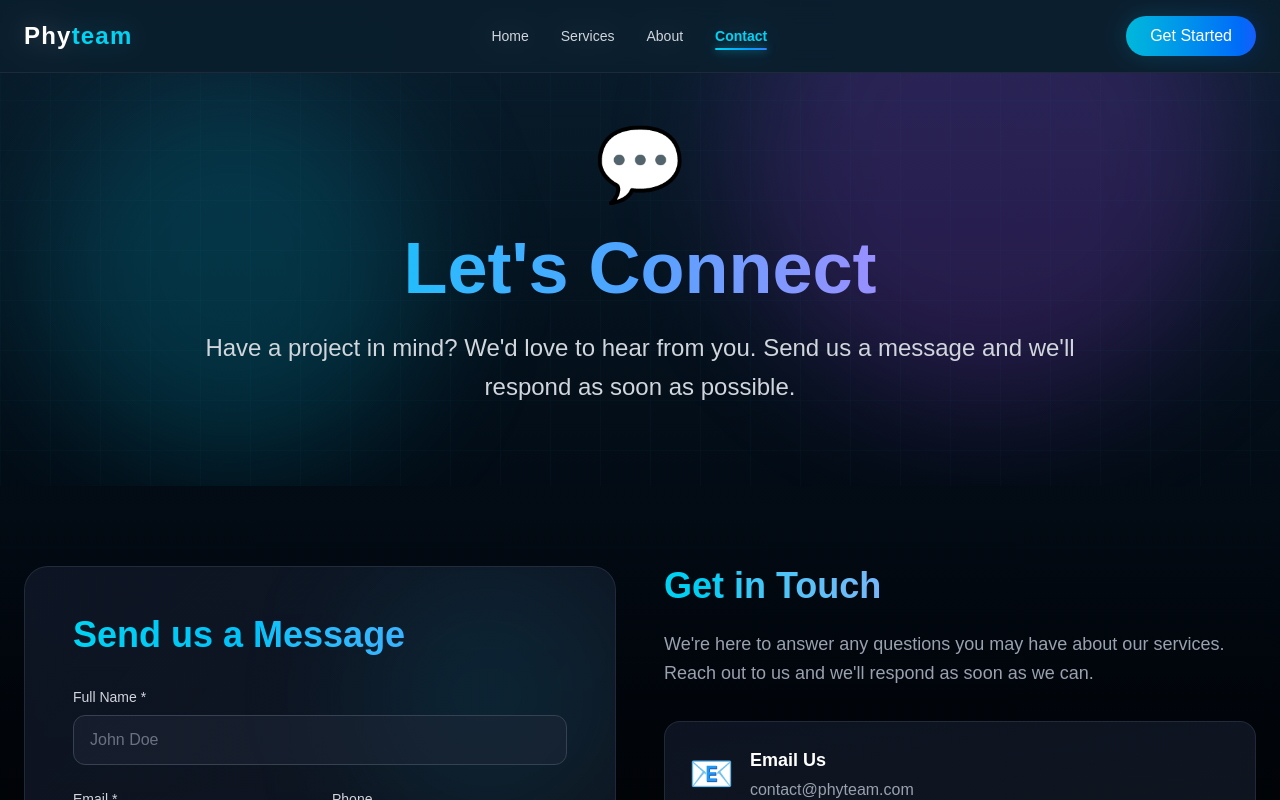
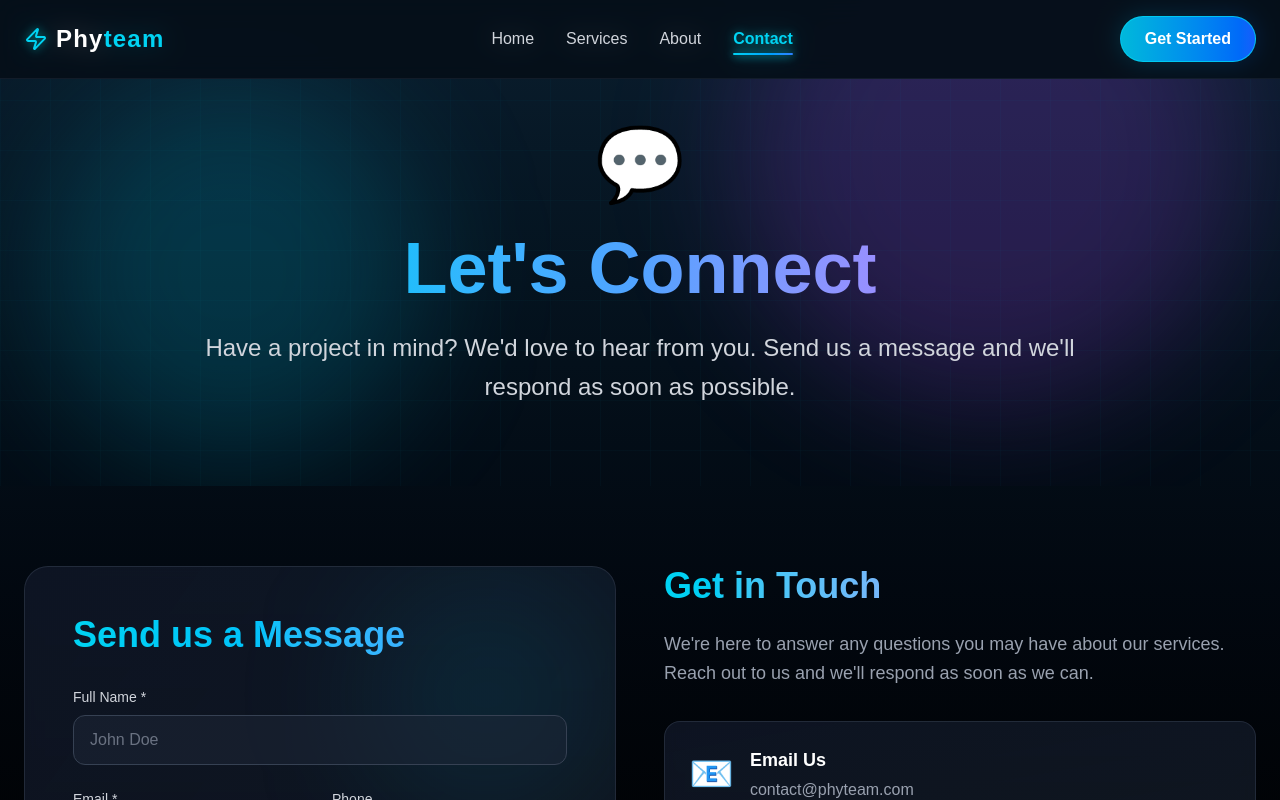
Before and after one commit to workthehype/phyteam, a Next.js app: page /contact in a window 1280 px wide. Shown: the top 800 px of the page. Built offline with nearby package versions, Linux system fonts and the light colour scheme.

Commit message:
add humberger menu, responsiveness improvement

```diff
--- a/app/components/Header.tsx
+++ b/app/components/Header.tsx
@@ -3,6 +3,7 @@
 import { useEffect, useState, memo } from "react";
 import Link from "next/link";
 import { usePathname } from "next/navigation";
+import { Menu, X, Zap } from "lucide-react"; // Using Lucide Icons for cleaner hamburger
 
 interface HeaderProps {
   onBookCallClick?: () => void;
@@ -10,93 +11,99 @@ interface HeaderProps {
 
 function Header({ onBookCallClick }: HeaderProps) {
   const [scrolled, setScrolled] = useState(false);
+  const [mobileMenuOpen, setMobileMenuOpen] = useState(false);
   const pathname = usePathname();
 
+  // Handle scroll effect
   useEffect(() => {
     const handleScroll = () => setScrolled(window.scrollY > 10);
     window.addEventListener("scroll", handleScroll);
     return () => window.removeEventListener("scroll", handleScroll);
   }, []);
 
+  // Prevent body scroll when mobile menu is open
+  useEffect(() => {
+    const overflow = mobileMenuOpen ? "hidden" : "unset";
+    document.body.style.overflow = overflow;
+    return () => {
+      document.body.style.overflow = "unset";
+    };
+  }, [mobileMenuOpen]);
+
+  const closeMobileMenu = () => setMobileMenuOpen(false);
+
+  const navLinks = [
+    { href: "/", label: "Home" },
+    { href: "#services", label: "Services" },
+    { href: "/about", label: "About" },
+    { href: "/contact", label: "Contact" },
+  ];
+
+  const getNavLinkClasses = (href: string) => {
+    const isActive =
+      pathname === href || (href === "#services" && pathname === "/"); // Treat root as active for services too
+    const base =
+      "relative group transition-all duration-300 cursor-pointer text-base font-medium";
+    const activeStyle =
+      "text-cyan-400 font-semibold drop-shadow-[0_0_5px_rgba(0,255,255,0.4)]";
+    const inactiveStyle = "text-gray-300 hover:text-white";
+
+    return `${base} ${isActive ? activeStyle : inactiveStyle}`;
+  };
+
+  const NavLinkUnderline = ({ href }: { href: string }) => {
+    const isActive = pathname === href;
+    return (
+      <span
+        className={`absolute -bottom-1 left-0 h-0.5 bg-gradient-to-r from-cyan-400 to-blue-500 transition-all duration-300 rounded-full ${
+          isActive
+            ? "w-full shadow-[0_0_8px_rgba(6,182,212,0.8)]"
+            : "w-0 group-hover:w-full group-hover:shadow-[0_0_8px_rgba(6,182,212,0.8)]"
+        }`}
+      />
+    );
+  };
+
   return (
     <header
-      className={`fixed top-0 left-0 right-0 z-50 transition-all duration-300
-        ${
-          scrolled
-            ? "bg-[#0a1e2e]/95 backdrop-blur-xl shadow-[0_4px_30px_rgba(0,0,0,0.25)] py-2"
-            : "bg-[#0a1e2e]/80 backdrop-blur-md border-b border-gray-800 py-4"
-        }`}
+      className={`fixed top-0 left-0 right-0 z-50 transition-all duration-300 ${
+        scrolled
+          ? "bg-[#05101a]/95 backdrop-blur-xl shadow-[0_4px_30px_rgba(0,0,0,0.4)] py-3"
+          : "bg-[#05101a]/80 backdrop-blur-md py-4 border-b border-gray-800/50"
+      }`}
     >
       <div className="max-w-7xl mx-auto px-6 flex items-center justify-between transition-all">
+        {/* Logo */}
         <Link
           href="/"
-          className="text-2xl font-bold tracking-wider text-white cursor-pointer"
+          className="text-2xl font-bold tracking-wider text-white cursor-pointer relative z-50 flex items-center gap-1"
         >
-          Phy<span className="text-cyan-400">team</span>
+          <Zap className="w-6 h-6 text-cyan-400 drop-shadow-[0_0_5px_rgba(0,255,255,0.5)]" />
+          <span className="ml-1">
+            Phy<span className="text-cyan-400">team</span>
+          </span>
         </Link>
+
+        {/* Desktop Navigation */}
         <nav className="hidden md:flex items-center gap-8 text-sm">
-          <Link
-            href="/"
-            className={`relative group ${
-              pathname === "/" ? "text-cyan-400 font-semibold" : "text-gray-300"
-            } hover:text-white transition-all duration-300 cursor-pointer hover:scale-110 hover:tracking-wider hover:drop-shadow-[0_0_8px_rgba(6,182,212,0.6)]`}
-          >
-            Home
-            <span
-              className={`absolute -bottom-1 left-0 h-0.5 bg-gradient-to-r from-cyan-400 to-blue-500 transition-all duration-300 rounded-full ${
-                pathname === "/"
-                  ? "w-full shadow-[0_0_8px_rgba(6,182,212,0.8)]"
-                  : "w-0 group-hover:w-full group-hover:shadow-[0_0_8px_rgba(6,182,212,0.8)]"
-              }`}
-            />
-          </Link>
-          <a
-            href="#services"
-            className="relative group text-gray-300 hover:text-white transition-all duration-300 cursor-pointer hover:scale-110 hover:tracking-wider hover:drop-shadow-[0_0_8px_rgba(6,182,212,0.6)]"
-          >
-            Services
-            <span className="absolute -bottom-1 left-0 w-0 h-0.5 bg-gradient-to-r from-cyan-400 to-blue-500 group-hover:w-full group-hover:shadow-[0_0_8px_rgba(6,182,212,0.8)] transition-all duration-300 rounded-full" />
-          </a>
-          <Link
-            href="/about"
-            className={`relative group ${
-              pathname === "/about"
-                ? "text-cyan-400 font-semibold"
-                : "text-gray-300"
-            } hover:text-white transition-all duration-300 cursor-pointer hover:scale-110 hover:tracking-wider hover:drop-shadow-[0_0_8px_rgba(6,182,212,0.6)]`}
-          >
-            About
-            <span
-              className={`absolute -bottom-1 left-0 h-0.5 bg-gradient-to-r from-cyan-400 to-blue-500 transition-all duration-300 rounded-full ${
-                pathname === "/about"
-                  ? "w-full shadow-[0_0_8px_rgba(6,182,212,0.8)]"
-                  : "w-0 group-hover:w-full group-hover:shadow-[0_0_8px_rgba(6,182,212,0.8)]"
-              }`}
-            />
-          </Link>
-          <Link
-            href="/contact"
-            className={`relative group ${
-              pathname === "/contact"
-                ? "text-cyan-400 font-semibold"
-                : "text-gray-300"
-            } hover:text-white transition-all duration-300 cursor-pointer hover:scale-110 hover:tracking-wider hover:drop-shadow-[0_0_8px_rgba(6,182,212,0.6)]`}
-          >
-            Contact
-            <span
-              className={`absolute -bottom-1 left-0 h-0.5 bg-gradient-to-r from-cyan-400 to-blue-500 transition-all duration-300 rounded-full ${
-                pathname === "/contact"
-                  ? "w-full shadow-[0_0_8px_rgba(6,182,212,0.8)]"
-                  : "w-0 group-hover:w-full group-hover:shadow-[0_0_8px_rgba(6,182,212,0.8)]"
-              }`}
-            />
-          </Link>
+          {navLinks.map((link) => (
+            <Link
+              key={link.href}
+              href={link.href}
+              className={getNavLinkClasses(link.href)}
+            >
+              {link.label}
+              <NavLinkUnderline href={link.href} />
+            </Link>
+          ))}
         </nav>
-        <div className="flex items-center">
+
+        {/* Desktop CTA Button */}
+        <div className="hidden md:flex items-center">
           {onBookCallClick ? (
             <button
               onClick={onBookCallClick}
-              className="relative group bg-gradient-to-r from-cyan-500 to-blue-600 text-white px-6 py-2 rounded-full font-medium transition-all duration-300 cursor-pointer hover:scale-105 hover:shadow-lg hover:shadow-cyan-500/50 active:scale-95 overflow-hidden"
+              className="relative group bg-gradient-to-r from-cyan-500 to-blue-600 text-white px-6 py-2.5 rounded-full font-bold transition-all duration-300 cursor-pointer hover:scale-[1.03] hover:shadow-xl hover:shadow-cyan-500/50 active:scale-95 overflow-hidden border border-cyan-400/80"
             >
               <div className="absolute inset-0 bg-gradient-to-r from-blue-600 to-cyan-500 opacity-0 group-hover:opacity-100 transition-opacity duration-300" />
               <span className="relative z-10">Book a Call</span>
@@ -104,12 +111,91 @@ function Header({ onBookCallClick }: HeaderProps) {
           ) : (
             <Link
               href="/contact"
-              className="relative group bg-gradient-to-r from-cyan-500 to-blue-600 text-white px-6 py-2 rounded-full font-medium transition-all duration-300 cursor-pointer hover:scale-105 hover:shadow-lg hover:shadow-cyan-500/50 active:scale-95 overflow-hidden inline-block"
+              className="relative group bg-gradient-to-r from-cyan-500 to-blue-600 text-white px-6 py-2.5 rounded-full font-bold transition-all duration-300 cursor-pointer hover:scale-[1.03] hover:shadow-xl hover:shadow-cyan-500/50 active:scale-95 overflow-hidden border border-cyan-400/80 inline-block"
             >
               <div className="absolute inset-0 bg-gradient-to-r from-blue-600 to-cyan-500 opacity-0 group-hover:opacity-100 transition-opacity duration-300" />
               <span className="relative z-10">Get Started</span>
             </Link>
           )}
+        </div>
+
+        {/* Hamburger Menu Button */}
+        <button
+          onClick={() => setMobileMenuOpen(!mobileMenuOpen)}
+          className="md:hidden relative z-[60] w-10 h-10 flex items-center justify-center cursor-pointer group rounded-full bg-white/5 hover:bg-white/10 transition"
+          aria-label="Toggle menu"
+        >
+          {mobileMenuOpen ? (
+            <X className="w-6 h-6 text-cyan-400" />
+          ) : (
+            <Menu className="w-6 h-6 text-white" />
+          )}
+        </button>
+
+        {/* Mobile Menu Overlay */}
+        <div
+          className={`fixed inset-0 bg-black/80 backdrop-blur-md transition-opacity duration-300 md:hidden ${
+            mobileMenuOpen
+              ? "opacity-100 pointer-events-auto z-40"
+              : "opacity-0 pointer-events-none"
+          }`}
+          onClick={closeMobileMenu}
+        />
+
+        {/* Mobile Menu */}
+        <div
+          className={`fixed top-0 right-0 h-full w-[280px] bg-[#0f172a] border-l border-cyan-400/50 shadow-2xl shadow-cyan-500/30 transform transition-transform duration-500 ease-in-out md:hidden z-50 ${
+            mobileMenuOpen ? "translate-x-0" : "translate-x-full"
+          }`}
+          style={{ backgroundColor: "#0f172a", opacity: 1 }}
+        >
+            {/* Humberger menu's background color */}
+          <nav className="flex flex-col pt-24 px-6 space-y-3 relative bg-[#13243a]">
+            {navLinks.map((link) => (
+              <Link
+                key={link.href}
+                href={link.href}
+                onClick={closeMobileMenu}
+                className={`relative group py-4 px-4 rounded-xl transition-all duration-300 cursor-pointer text-lg ${
+                  pathname === link.href
+                    ? "bg-cyan-500/20 text-white font-bold shadow-lg shadow-cyan-500/30 border border-cyan-400/50"
+                    : "text-gray-200 hover:bg-white/10 hover:text-white border border-transparent hover:border-gray-600/30"
+                }`}
+              >
+                <span className="relative z-10">{link.label}</span>
+                {pathname === link.href && (
+                  <div className="absolute left-0 top-1/2 -translate-y-1/2 w-1.5 h-full bg-gradient-to-b from-cyan-400 to-blue-500 rounded-r-xl shadow-lg shadow-cyan-400/50" />
+                )}
+              </Link>
+            ))}
+
+            {/* Mobile CTA */}
+            <div className="pt-10 mt-8 border-t border-cyan-400/30">
+              {onBookCallClick ? (
+                <button
+                  onClick={() => {
+                    onBookCallClick();
+                    closeMobileMenu();
+                  }}
+                  className="w-full relative group bg-gradient-to-r from-cyan-500 to-blue-600 text-white px-6 py-4 rounded-xl font-bold transition-all duration-300 cursor-pointer hover:shadow-xl hover:shadow-cyan-500/60 hover:scale-[1.02] active:scale-95 border-2 border-cyan-400/60"
+                >
+                  <span className="relative z-10 flex items-center justify-center gap-2">
+                    <span>📞</span> Book a Call
+                  </span>
+                </button>
+              ) : (
+                <Link
+                  href="/contact"
+                  onClick={closeMobileMenu}
+                  className="w-full block text-center relative group bg-gradient-to-r from-cyan-500 to-blue-600 text-white px-6 py-4 rounded-xl font-bold transition-all duration-300 cursor-pointer hover:shadow-xl hover:shadow-cyan-500/60 hover:scale-[1.02] active:scale-95 border-2 border-cyan-400/60"
+                >
+                  <span className="relative z-10 flex items-center justify-center gap-2">
+                    <span>🚀</span> Get Started
+                  </span>
+                </Link>
+              )}
+            </div>
+          </nav>
         </div>
       </div>
     </header>
--- a/app/components/StatsSection.tsx
+++ b/app/components/StatsSection.tsx
@@ -152,7 +152,7 @@ const StatsSection = () => {
             isInView={isInView}
           />
           <StatCard
-            number={95}
+            number={99}
             suffix="%"
             label="project success rate"
             delay={0.5}
```
Also changed, not shown: 1 other file (tests, documents, lock files or other folders).
